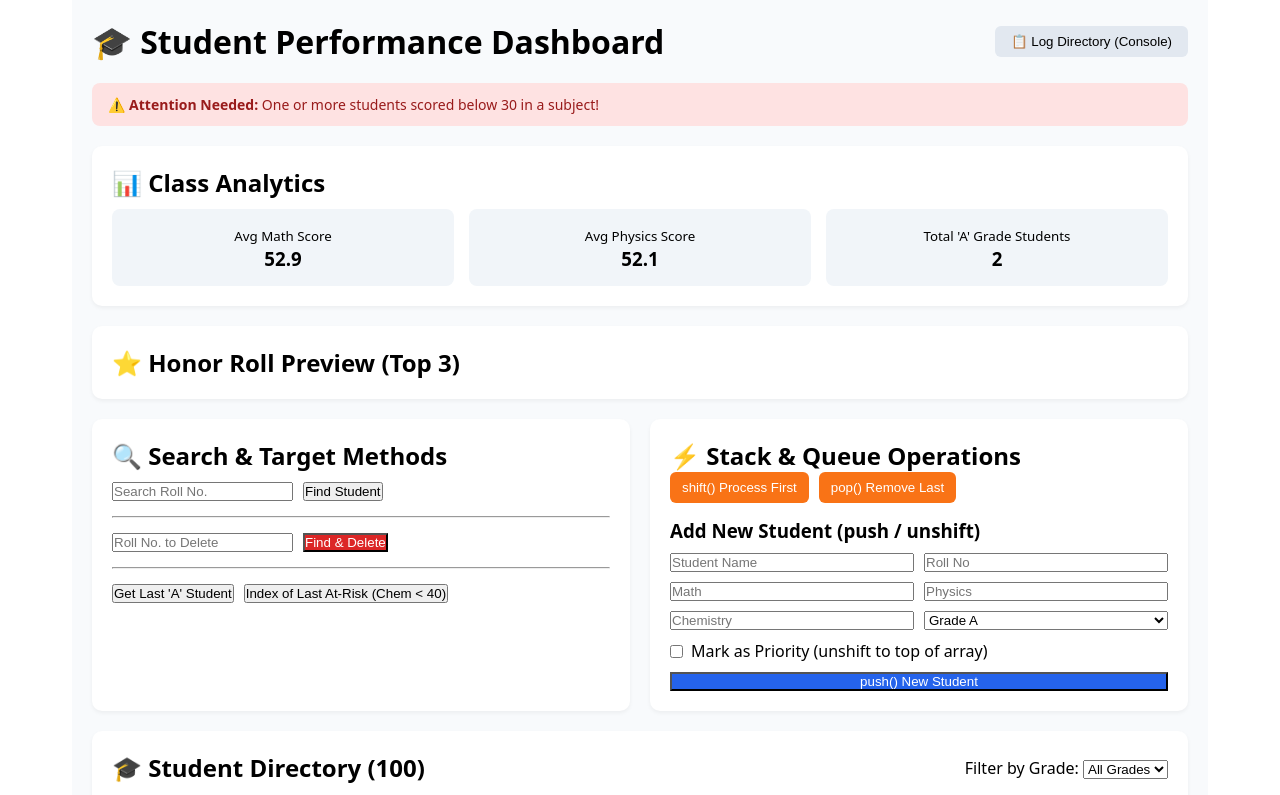
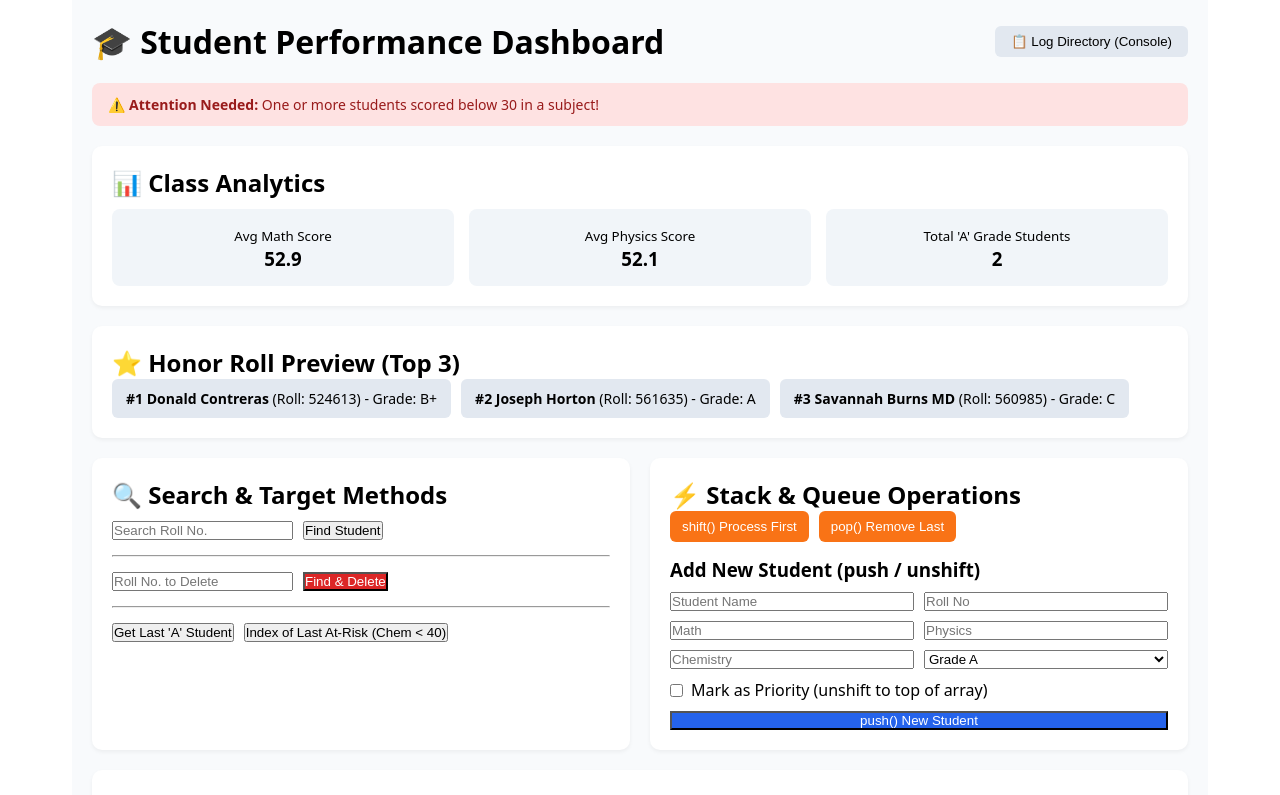
Before and after one commit to Sehrish-web209/student-performance-dashboard, a React (Vite) app: page / in a window 1280 px wide. Shown: the top 795 px of the page. Built offline with nearby package versions, Linux system fonts and the light colour scheme.

Commit message:
feat(Task 8): implement slice method for top three students preview

```diff
--- a/src/StudentDashboard.jsx
+++ b/src/StudentDashboard.jsx
@@ -163,7 +163,7 @@ export default function StudentDashboard({students: studentList}) {
   // Task 8: Honor Roll Top 3 Preview (slice)
   const getTopThreeStudents = () => {
     // TODO: Use students.slice() to return a copy of the first 3 students
-    return []; // Replace this line
+    return students.slice(0,3);
   };
 
   // Task 9a & 9c: Add New Student (push / unshift)
```
